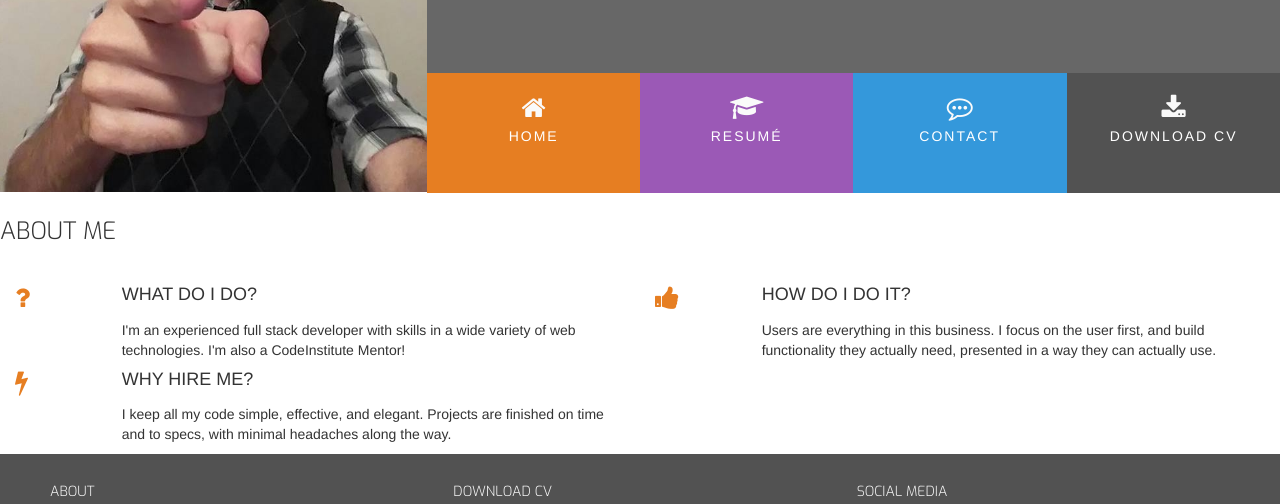
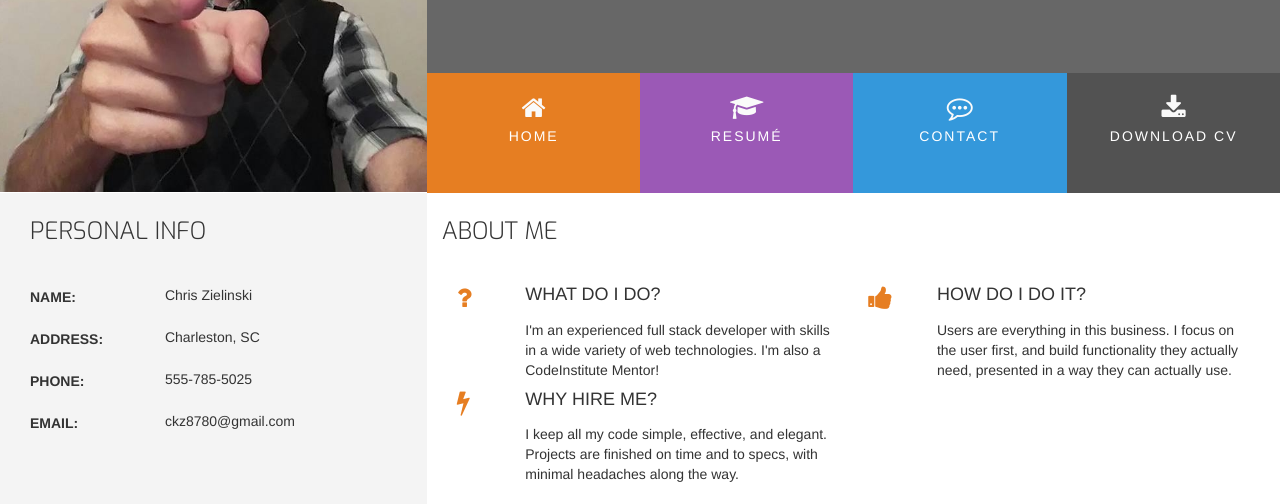
Before and after one commit to ckz8780/ci-ucd-resume, a plain HTML site: page index.html in a window 1280 px wide. Shown: the part 168-672 px from the top of the page. Drawn offline with nearby package versions, Linux system fonts and the light colour scheme.

Commit message:
Added personal info section

```diff
--- a/assets/css/style.css
+++ b/assets/css/style.css
@@ -1,12 +1,16 @@
 @import url('https://fonts.googleapis.com/css?family=Roboto:100,200,300,400,500,600,700|Exo:100,200,300,400,500,600,700');
 
-/*----------------------------------------------------Background and UI*/
+/*----------------------------------------------------Backgrounds and UI*/
 .bg-color-name-title{
     background-color: #676767;
 }
 
 .bg-color-three-reasons {
     background-color: #fff;
+}
+
+.bg-color-personal-info {
+    background-color: #f4f4f4;
 }
 
 .ui-menu-color-home {
@@ -42,12 +46,6 @@ h1, h2, h3, h4 {
 
 .inline-block {
     display: inline-block;
-}
-
-.section-column {
-    padding: 0, 30px, 30px;
-    float: none;
-    display: table-cell;
 }
 
 .row-table {
@@ -211,3 +209,49 @@ footer .cv-pdf i:hover {
 .three-reasons-heading {
     margin-bottom: 15px;
 }
+
+/*----------------------------------------------------Personal Info*/
+
+.personal-info-item {
+    margin-bottom: 20px;
+    display: block;
+    clear: both;
+}
+
+.personal-info-item .key,
+.personal-info-item .value {
+    padding-right: 8px;
+}
+
+.personal-info-item .key p,
+.personal-info-item .value p {
+    margin: 0;
+}
+
+.personal-info-item .key {
+    display: inline-block;
+    width: 30%;
+    margin-right: 21px;
+    padding-top: 2px;
+    vertical-align: top;
+}
+
+.personal-info-item .key p {
+    font-weight: 700;
+}
+
+.personal-info-item .value {
+    display: inline-block;
+    position: relative;
+    width: 60%;
+}
+
+/*----------------------------------------------------Media Queries*/
+
+@media (min-width: 992px) {
+    .section-column {
+        padding: 0 30px 30px;
+        float: none;
+        display: table-cell;
+    }
+}
--- a/index.html
+++ b/index.html
@@ -46,7 +46,46 @@
 			</div>
 		</header>
 		<section class="container-fluid">
-			<div class="row">
+			<div class="row row-table">
+				<div class="col-xs-12 col-sm-12 col-md-4 bg-color-personal-info section-column">
+					<div class="row">
+						<div class="col-md-12">
+							<h3 class="section-heading uppercase">Personal Info</h3>
+						</div>
+					</div>
+					<div class="personal-info-item">
+						<div class="key">
+							<p class="uppercase">Name:</p>
+						</div>
+						<div class="value">
+							<p>Chris Zielinski</p>
+						</div>
+					</div>
+					<div class="personal-info-item">
+						<div class="key">
+							<p class="uppercase">Address:</p>
+						</div>
+						<div class="value">
+							<p>Charleston, SC</p>
+						</div>
+					</div>
+					<div class="personal-info-item">
+						<div class="key">
+							<p class="uppercase">Phone:</p>
+						</div>
+						<div class="value">
+							<p>555-785-5025</p>
+						</div>
+					</div>
+					<div class="personal-info-item">
+						<div class="key">
+							<p class="uppercase">Email:</p>
+						</div>
+						<div class="value">
+							<p>ckz8780@gmail.com</p>
+						</div>
+					</div>
+				</div>
 				<div class="col-xs-12 col-sm-12 col-md-8 bg-color-three-reasons section-column">
 					<div class="row">
 						<div class="col-nd-12">
```
